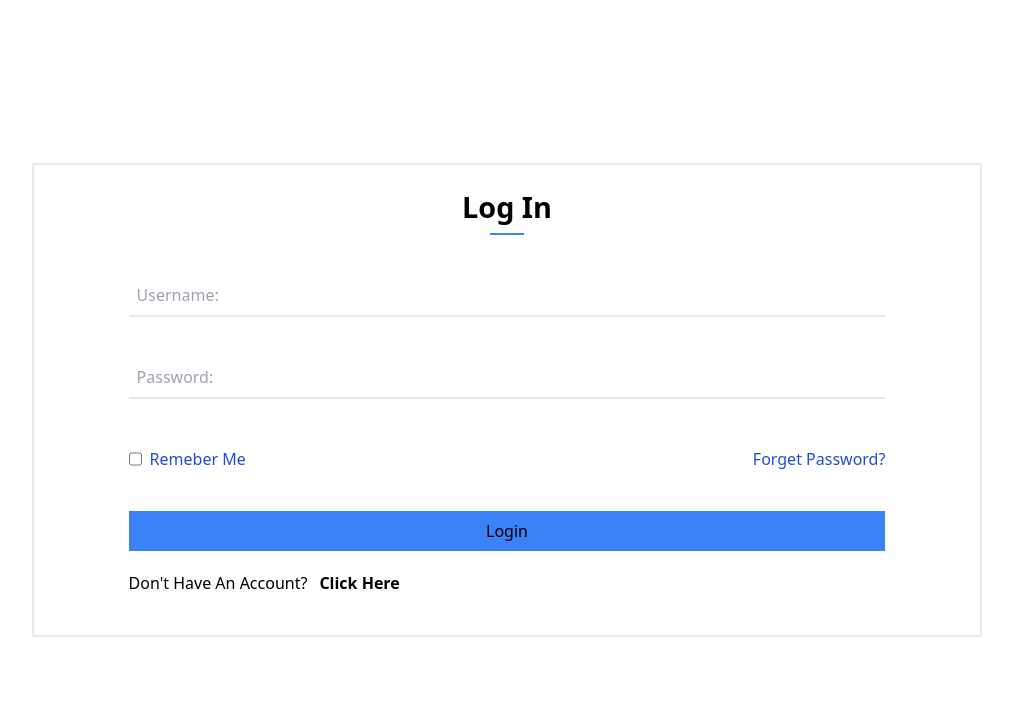
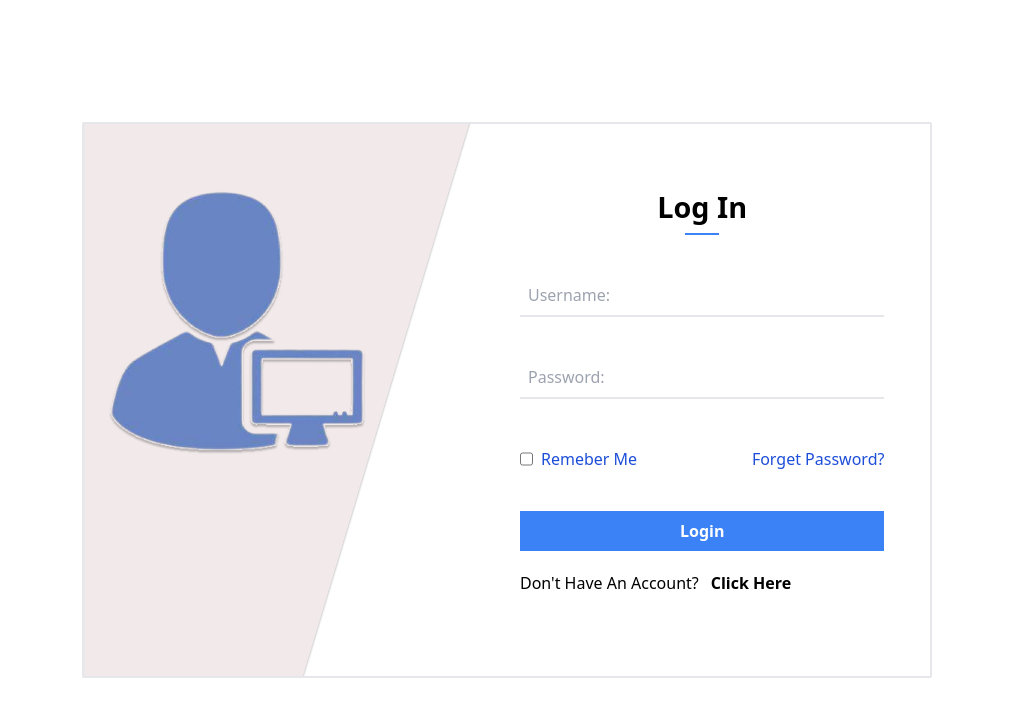
Before and after one commit to daleunite/cmsSample, a React (Vite) app: page / in a window 1280 px wide. Shown: the top 716 px of the page, without its empty margins (133-1146 px from the left). Built offline with nearby package versions, Linux system fonts and the light colour scheme.

Commit message:
added desktop view

```diff
--- a/src/components/Adminlogin.jsx
+++ b/src/components/Adminlogin.jsx
@@ -1,4 +1,5 @@
 import React from "react";
+import loginimg from '../assets/img/loginimg.png'
 
 const Adminlogin = () => {
   return (
@@ -7,23 +8,30 @@ const Adminlogin = () => {
         <form
           action=""
           className=" w-[90%] flex flex-col border-solid border-2 border-black-600
-           items-center rounded-sm md:max-w-[950px]"
+           items-center rounded-sm md:max-w-[850px] "
         >
-          <span className="text-[1.8rem] mt-5  font-bold">Log In</span>
+         <div className="w-full flex flex-col
+           items-center rounded-sm md:flex-row">
+           <div className=" hidden md:flex ">
+              <img src={loginimg} alt="" />
+           </div>
+           <div className="w-[100%] flex flex-col items-center ">
+
+         <span className="text-[1.8rem] mt-5  font-bold">Log In</span>
           <div className="border-solid border-b-2
              border-b-blue-500 font-bold w-[2.1rem] pt-1"></div>
           <input
             className="mt-10 p-2 w-[80%] border-solid border-b-2
-             border-b-black-600 outline-none "
+            border-b-black-600 outline-none "
             placeholder="Username:"
             type="text"
-          />
+            />
           <input
             className=" mt-10 p-2 w-[80%] border-solid border-b-2
-             border-b-black-600 outline-none"
+            border-b-black-600 outline-none"
             placeholder="Password:"
             type="text"
-          />
+            />
           <div className="w-[80%] pt-[3rem]">
 
           <div className="  flex justify-between text-blue-700">
@@ -35,12 +43,14 @@ const Adminlogin = () => {
               <span>Forget Password?</span>
             </div>
           </div>
-          <button className="w-full mt-10 bg-blue-500 py-2">Login</button>
+          <button className="w-full mt-10 bg-blue-500 py-2 text-white font-bold">Login</button>
           <div className="flex pt-5 pb-10 gap-3">
             <span>Don't Have An Account?</span>
             <span className=" font-semibold cursor-pointer">Click Here</span>
           </div>
+            </div>
           </div>
+         </div>
         </form>
       </div>
     </>
```
Also changed, not shown: src/assets/img/loginimg.png (added).
